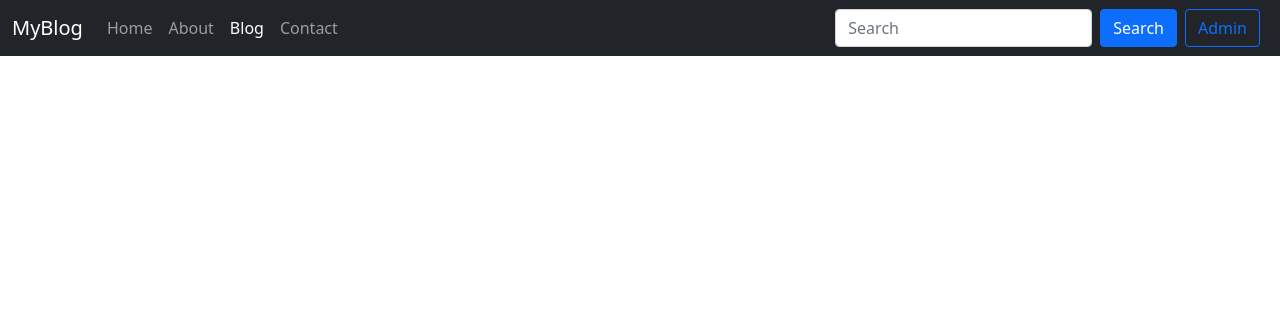
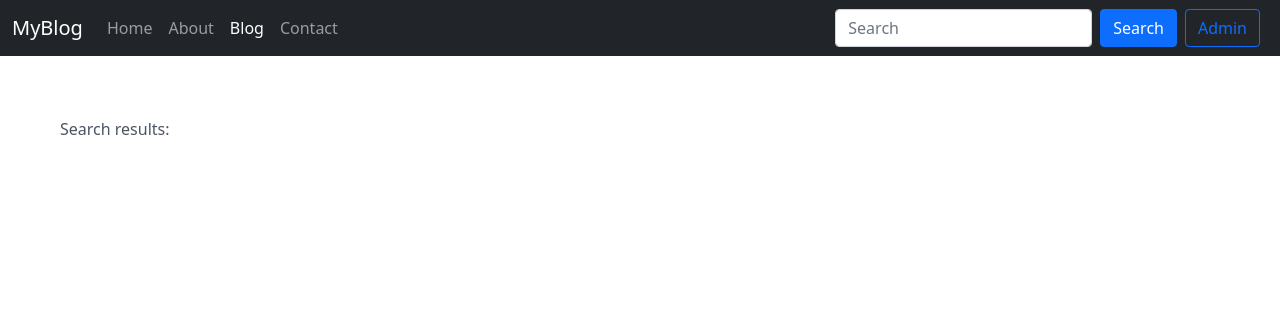
Before and after one commit to Tanuj-tj/My_Blog, a Django app: template templates/home/search.html in a window 1280 px wide. Shown: the top 316 px of the page. Run offline with Django 3.2, Linux system fonts and the light colour scheme; the template is opened without the code that fills it, so the values that code supplies are empty.

Commit message:
01/06/2021

```diff
--- a/templates/home/search.html
+++ b/templates/home/search.html
@@ -10,7 +10,6 @@
 <link href="https://unpkg.com/tailwindcss@^2/dist/tailwind.min.css" rel="stylesheet">
 
 <div class="container">
-
 <!-- Loading
  <div class="d-flex align-items-center">
   <strong>Loading...</strong>
@@ -20,6 +19,7 @@
 <section class="text-gray-600 body-font overflow-hidden">
   <div class="container px-5 py-24 mx-auto">
     <div class="-my-8 divide-y-2 divide-gray-100">
+     <h1>Search results:</h1><br>
 
       {% for post in allPosts %}
       <div class="py-8 flex flex-wrap md:flex-nowrap">
```
